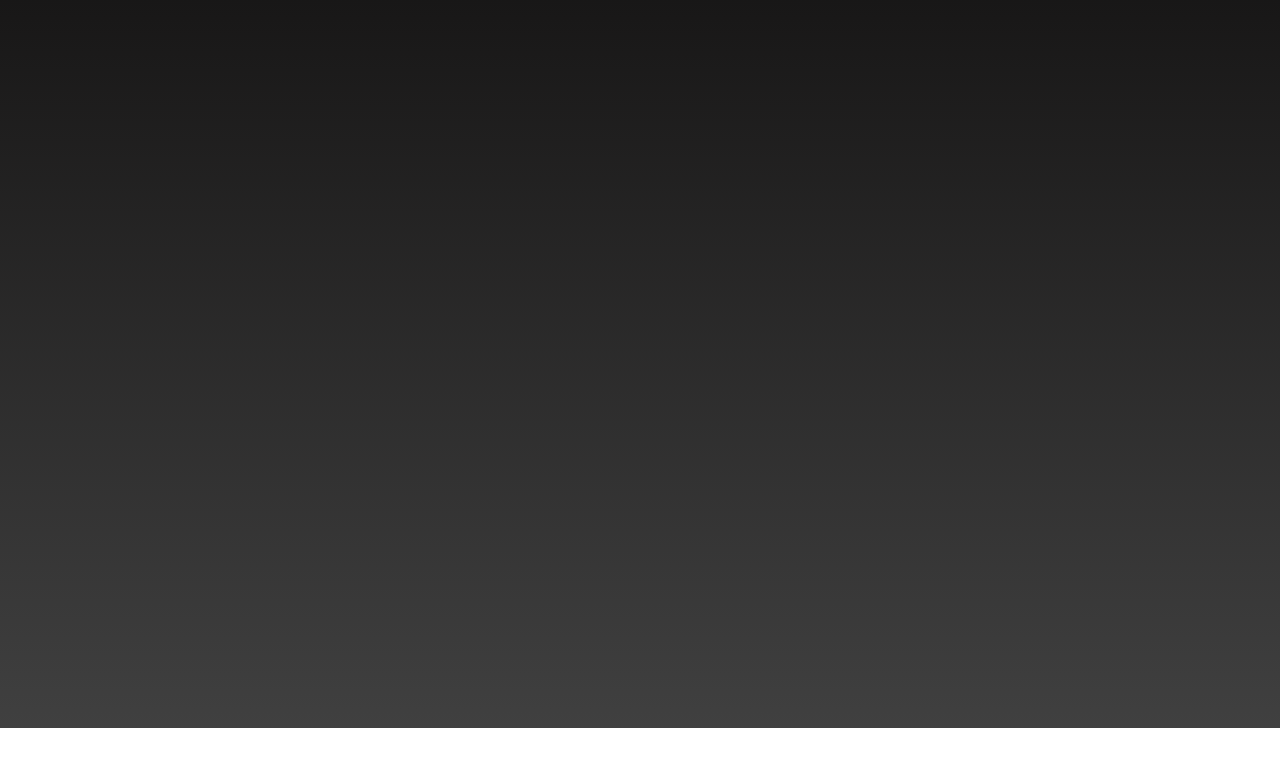
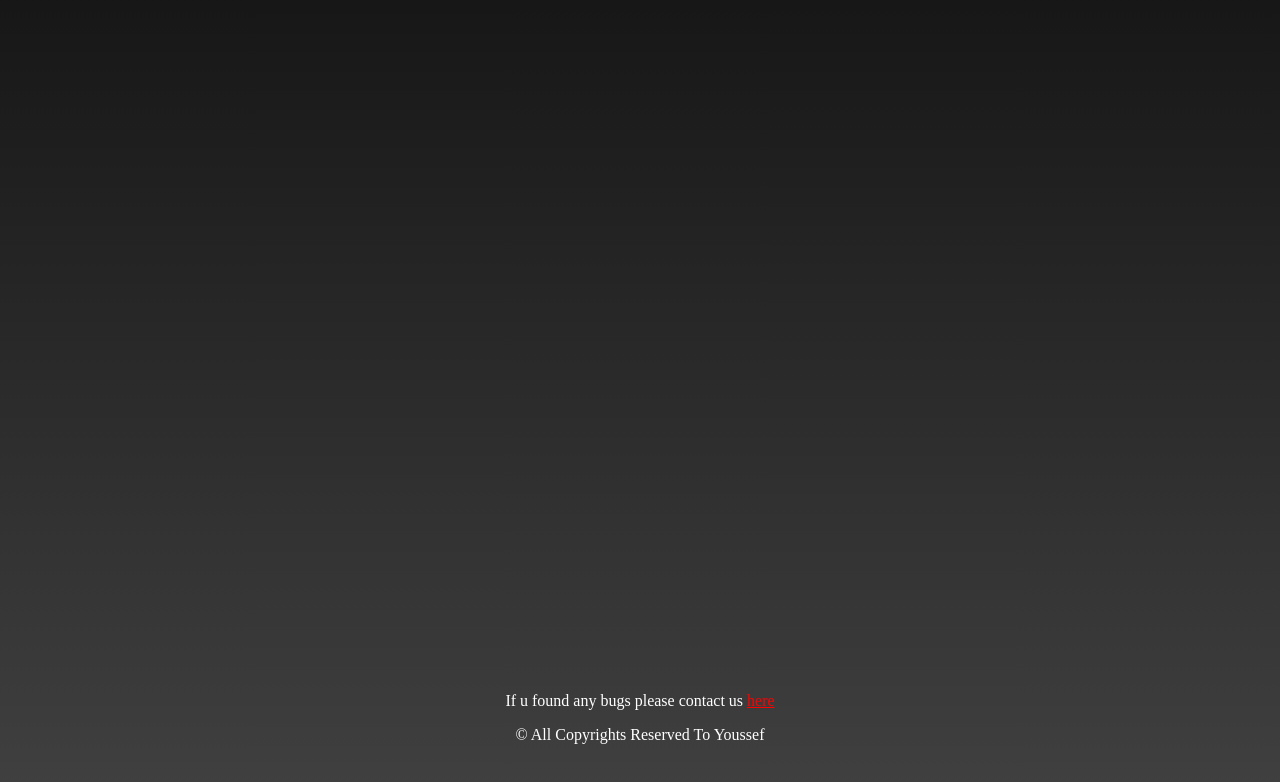
Before and after one commit to youssef-labib/todo-list, a plain HTML site: page index.html in a window 1280 px wide. Shown: the part 72-854 px from the top of the page. Before the commit the page ends 800 px from the top, so only its background shows below. Drawn offline with Linux system fonts and the light colour scheme.

Commit message:
added a footer section + fixed some background color issues

```diff
--- a/index.html
+++ b/index.html
@@ -19,7 +19,13 @@
         <div class="task-list">
 
         </div>
+
+        <footer>
+            <p>If u found any bugs please contact us <a href="https://discord.gg/dX3y7Tbt87" target="_blank">here</a></p>
+            &copy; All Copyrights Reserved To Youssef
+        </footer>
     </div>
+
 
 
     <script src=./public/js/app.js></script>
--- a/public/css/app.css
+++ b/public/css/app.css
@@ -3,15 +3,22 @@
     padding: 0;
 }
 
-html,
-body {
-    height: 100%;
-    background: #404040;
+html, body {
+    min-height: 100%;
     background: linear-gradient(0deg, rgba(64, 64, 64, 1) 0%, rgba(20, 19, 19, 1) 100%);
     color: white;
+    margin: 0;
+    padding: 0;
+}
+
+
+body {
+    flex: 1;
 }
 
 .parent {
+    min-height: 100vh;
+    background: linear-gradient(0deg, rgba(64, 64, 64, 1) 0%, rgba(20, 19, 19, 1) 100%);
     display: flex;
     flex-direction: column;
     align-items: center;
@@ -19,6 +26,8 @@ body {
     padding: 2rem;
     gap: 2rem;
 }
+
+
 
 .todo-title {
     display: flex;
@@ -79,6 +88,22 @@ button:hover {
     display: none;
 }
 
+footer {
+    margin-top: auto;
+    width: 100%;
+    padding: 1rem;
+    display: flex;
+    align-items: center;
+    justify-content: center;
+    flex-direction: column;
+    gap: 1rem;
+}
+
+a {
+    color: red;
+}
+
+
 
 @media (max-width: 428px) {
     .todo-title{
```
